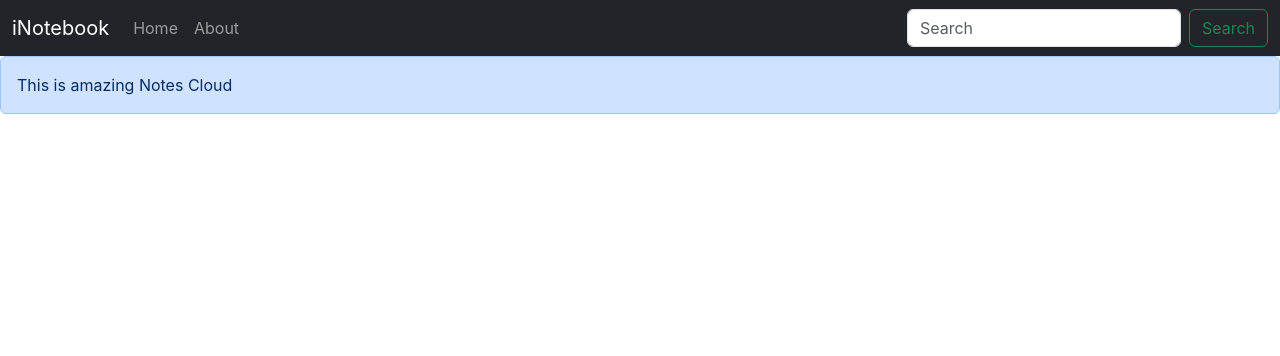
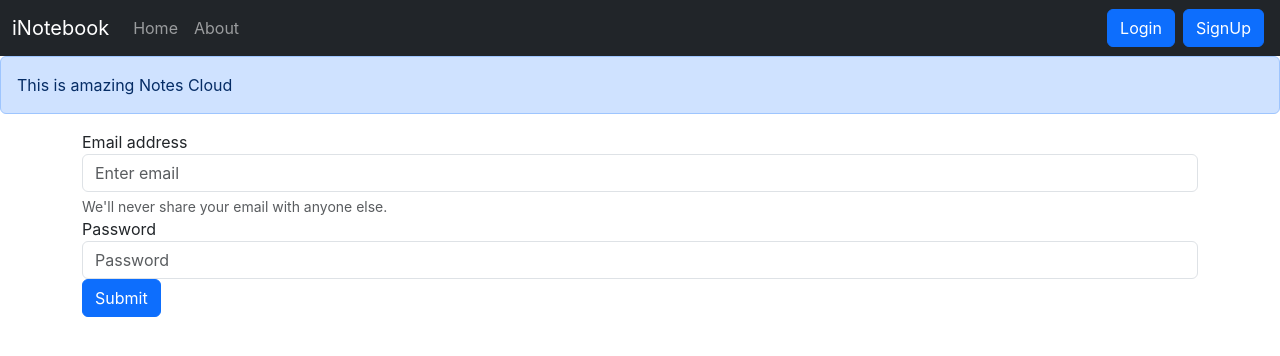
Before and after one commit to MukulAggarwal21/DataHaven, a React (Create React App) app: page /login in a window 1280 px wide. Shown: the top 356 px of the page. Built offline with nearby package versions, Linux system fonts and the light colour scheme.

Commit message:
Login Component

```diff
--- a/src/App.js
+++ b/src/App.js
@@ -10,6 +10,8 @@
 import About from './components/About';
 import NoteState from './context/notes/NoteState';
 import Alert from './components/Alert';
+import Signup from './components/signup';
+import Login from './components/login';
 
 function App() {
   return (
@@ -26,6 +28,10 @@
                 </Route>
                 <Route exact path="/" element={<Home />}>
                 </Route>
+                <Route exact path="/signup" element={<Signup />}>
+                </Route>
+                <Route exact path="/login" element={<Login />}>
+                </Route>
               </Routes>
             </div>
           </Router>
--- a/src/components/AddNote.js
+++ b/src/components/AddNote.js
@@ -1,8 +1,6 @@
 import React from 'react'
 import noteContext from "../context/notes/NoteContext"
-
 import { useContext, useState } from "react";
-
 
 const AddNote = () => {
     const context = useContext(noteContext);
@@ -21,6 +19,7 @@
         setNote({ ...note, [e.target.name]: e.target.value })
     }
     return (
+
         <div>
             <div className="container my-3">
                 <h2>Add a Note</h2>
--- a/src/components/Navbar.js
+++ b/src/components/Navbar.js
@@ -1,4 +1,4 @@
-import React  from 'react'
+import React from 'react'
 
 import { Link, useLocation } from "react-router-dom";
 
@@ -25,8 +25,8 @@
 
                         </ul>
                         <form className="d-flex" role="search">
-                            <input className="form-control me-2" type="search" placeholder="Search" aria-label="Search" />
-                            <button className="btn btn-outline-success" type="submit">Search</button>
+                            <Link className="btn btn-primary mx-1" to="/login" role="button">Login</Link>
+                            <Link className="btn btn-primary mx-1" to="/signup" role="button">SignUp</Link>
                         </form>
                     </div>
                 </div>
--- /dev/null
+++ b/src/components/login.js
@@ -0,0 +1,115 @@
+import React , { useState } from 'react'
+//REMEMBER INSTEAD OF USEHISTORY , NOWADAYS REACT-ROUTER-DOM SUPPORTS useNavigate
+import { useNavigate } from 'react-router-dom';
+
+const Login = (props) => {
+    const [credentials, setCredentials] = useState({ email: "", password: "" })
+    let history = useNavigate();
+
+    const handleSumit = async (e) => {
+        e.preventDefault();
+        // fetch()
+        const response = await fetch("http://localhost:5000/api/auth/login", {
+            method: "POST", // *GET, POST, PUT, DELETE, etc.
+            headers: {
+                "Content-Type": "application/json",
+            },
+            body: JSON.stringify({ email: credentials.email, password: credentials.password })
+        });
+        const json = await response.json()
+        console.log(json);
+        if (json.success) {
+            //save the auth token and useNavigate
+            localStorage.setItem('token', json.authtoken);
+            history.push("/")
+        }
+        else {
+            alert("Invalid Credentials ")
+        }
+    }
+
+    const onchange = (e) => {
+        // In this, we did that whatever is the old note should be there and whatever you write should be overwritten or added to it.
+        //  [e.target.name]: e.target.value  :: This means that the name of whatever is changing becomes equal to its value.
+        setCredentials({ ...credentials, [e.target.name]: e.target.value })
+    }
+
+    return (
+        <div>
+            <form onSubmit={handleSumit}>
+                <div className="form-group">
+                    <label htmlFor="email">Email address</label>
+                    <input type="email" className="form-control" value={credentials.email} onChange={onchange} id="email" aria-describedby="emailHelp" placeholder="Enter email" />
+                    <div id="emailHelp" className="form-text text-muted">We'll never share your email with anyone else.</div>
+                </div>
+                <div className="form-group">
+                    <label htmlFor="password">Password</label>
+                    <input type="password" className="form-control" value={credentials.password} onChange={onchange} name="password" id="password" placeholder="Password" />
+                </div>
+
+                <button type="submit" className="btn btn-primary" >Submit</button>
+            </form>
+        </div>
+    )
+}
+
+export default Login
+
+
+
+
+// by chatgpt
+// import React, { useState } from 'react';
+// import { useNavigate } from "react-router-dom";
+
+// const Login = (props) => {
+//     const [credentials, setCredentials] = useState({ email: "", password: "" });
+//     const history = useNavigate();
+
+//     const handleSubmit = async (e) => {
+//         e.preventDefault();
+//         // fetch()
+//         const response = await fetch("http://localhost:5000/api/auth/login", {
+//             method: "POST", // *GET, POST, PUT, DELETE, etc.
+//             headers: {
+//                 "Content-Type": "application/json",
+//             },
+//             body: JSON.stringify({ email: credentials.email, password: credentials.password })
+//         });
+//         const json = await response.json();
+//         console.log(json);
+//         if (json.success) {
+//             //save the auth token and useNavigate
+//             localStorage.setItem('token', json.authtoken);
+//             history.push("/");
+//         } else {
+//             alert("Invalid Credentials ");
+//         }
+//     };
+
+//     const onChange = (e) => {
+//         // In this, we did that whatever is the old note should be there and whatever you write should be overwritten or added to it.
+//         //  [e.target.name]: e.target.value  :: This means that the name of whatever is changing becomes equal to its value.
+//         setCredentials({ ...credentials, [e.target.name]: e.target.value });
+//     };
+
+//     return (
+//         <div>
+//             <form onSubmit={handleSubmit}>
+//                 <div className="form-group">
+//                     <label htmlFor="email">Email address</label>
+//                     <input type="email" className="form-control" value={credentials.email} onChange={onChange} id="email" aria-describedby="emailHelp" placeholder="Enter email" />
+//                     <div id="emailHelp" className="form-text text-muted">We'll never share your email with anyone else.</div>
+//                 </div>
+//                 <div className="form-group">
+//                     <label htmlFor="password">Password</label>
+//                     <input type="password" className="form-control" value={credentials.password} onChange={onChange} name="password" id="password" placeholder="Password" />
+//                 </div>
+
+//                 <button type="submit" className="btn btn-primary" >Submit</button>
+//             </form>
+//         </div>
+//     );
+// };
+
+// export default Login;
--- /dev/null
+++ b/src/components/signup.js
@@ -0,0 +1,11 @@
+import React from 'react'
+
+const signup = () => {
+  return (
+    <div>
+      I am Signup
+    </div>
+  )
+}
+
+export default signup
--- a/src/context/notes/NoteState.js
+++ b/src/context/notes/NoteState.js
@@ -22,9 +22,8 @@
 
     });
     const json = await response.json()
-    console.log(json)
+    console.log(json);
     setNotes(json)
-
   }
 
 
```
Also changed, not shown: package.json (+4 -3 lines), 2 other files (tests, documents, lock files or other folders).
